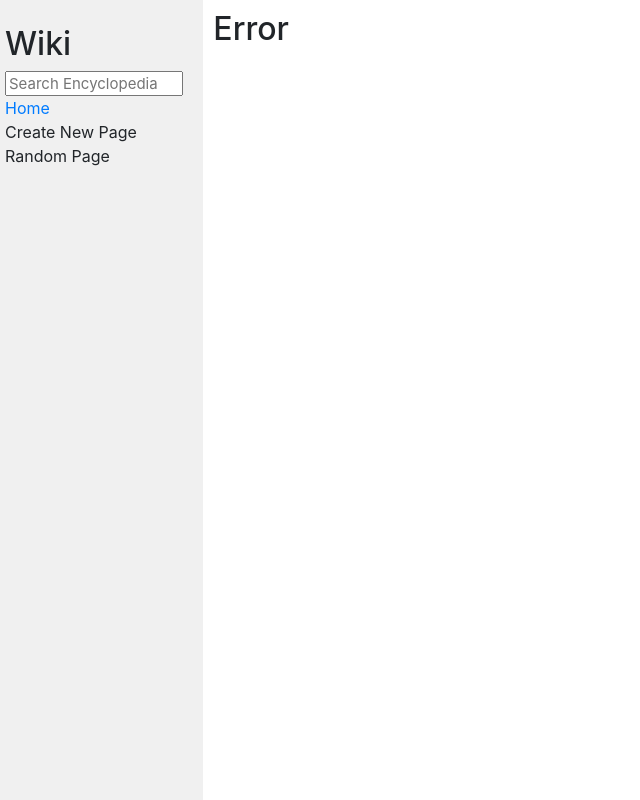
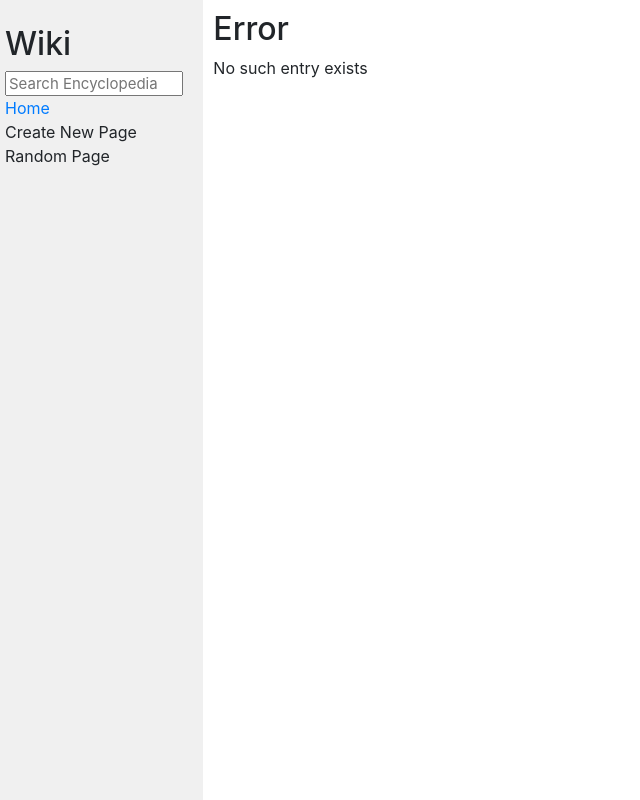
Before and after one commit to heisenberg-0420/wiki, a Django app: page /wiki/1 in a window 1280 px wide. Shown: the whole page, without its empty margins (0-640 px from the left). Run offline with Django 3.2, Linux system fonts and the light colour scheme; some libraries are stand-ins or nearby versions.

Commit message:
search done

```diff
--- a/encyclopedia/templates/encyclopedia/error.html
+++ b/encyclopedia/templates/encyclopedia/error.html
@@ -6,5 +6,5 @@
 
 {% block body %}
     <h2>Error</h2>
-    <p>{{ message }}<p>
+    <p>{{ error }}<p>
 {% endblock %}
--- a/encyclopedia/templates/encyclopedia/layout.html
+++ b/encyclopedia/templates/encyclopedia/layout.html
@@ -12,7 +12,8 @@
         <div class="row">
             <div class="sidebar col-lg-2 col-md-3">
                 <h2>Wiki</h2>
-                <form>
+                <form action="{% url 'search' %}" method="POST">
+                    {% csrf_token %}
                     <input class="search" type="text" name="q" placeholder="Search Encyclopedia">
                 </form>
                 <div>
--- a/encyclopedia/urls.py
+++ b/encyclopedia/urls.py
@@ -4,5 +4,6 @@ from . import views
 
 urlpatterns = [
     path("", views.index, name="index"),
-    path("wiki/<str:title>", views.entry, name="entry")
+    path("wiki/<str:title>", views.entry, name="entry"),
+    path("search/", views.search , name="search")
 ]
--- a/encyclopedia/views.py
+++ b/encyclopedia/views.py
@@ -27,3 +27,27 @@ def entry(request, title):
             "title": title,
             "content": html_content
         })
+
+def search(request):
+    if request.method == "POST":
+        search_entry = request.POST['q']
+        html_content = md_to_html(search_entry)
+        if html_content is not None:
+            return render(request, "encyclopedia/entry.html", {
+                "title": search_entry,
+                "content": html_content
+            })
+        else:
+            recommendation = []
+            allEntries = util.list_entries()
+            for entry in allEntries:
+                if search_entry.lower() in entry.lower():
+                    recommendation.append(entry)
+            if bool(recommendation):
+                return render(request, "encyclopedia/search.html", {
+                    "recommendation": recommendation
+                })
+            else:
+                return render(request, "encyclopedia/error.html", {
+                "error": "No such entry exists"
+                })
```
